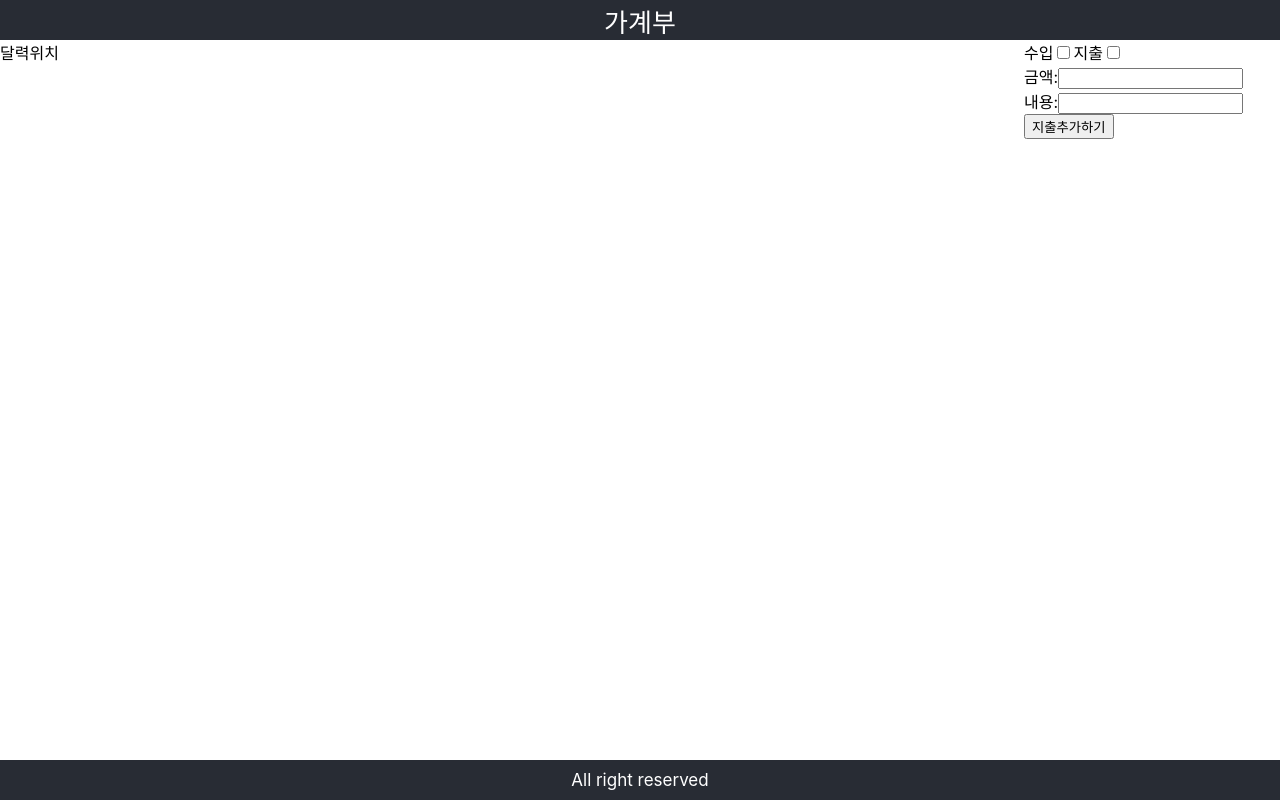
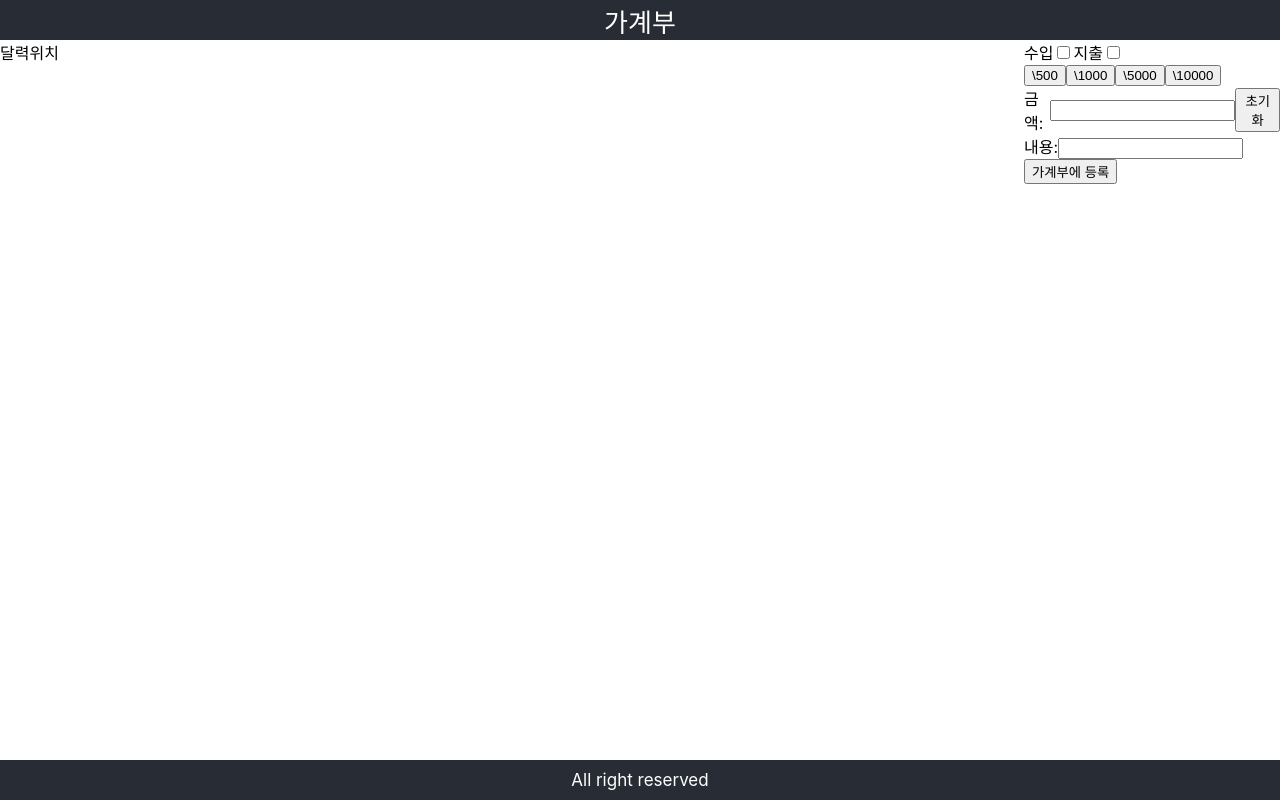
Before and after one commit to psp0/AccountBook, a React (Create React App) app: page / in a window 1280 px wide. Built offline with nearby package versions, Linux system fonts and the light colour scheme.

Commit message:
기본적인 버튼 추가

```diff
--- /dev/null
+++ b/src/components/AddAccount/AddAccount.css
@@ -0,0 +1,4 @@
+.money-input {
+  display: flex;
+  align-items: center;
+}
--- a/src/components/AddAccount/AddAccount.jsx
+++ b/src/components/AddAccount/AddAccount.jsx
@@ -1,4 +1,5 @@
 import React from "react";
+import "./AddAccount.css";
 // import styled from "styled-components";
 
 // const TodoHeadBlock = styled.div`
@@ -35,14 +36,21 @@ function AddAccount() {
         <input type="checkbox" defaultValue={true} />
       </div>
       <div>
+        <button>\500</button>
+        <button>\1000</button>
+        <button>\5000</button>
+        <button>\10000</button>
+      </div>
+      <div className="money-input">
         금액:
         <input type="text" />
+        <button>초기화</button>
       </div>
       <div>
         내용:
         <input type="text" />
       </div>
-      <button>지출추가하기</button>
+      <button>가계부에 등록</button>
     </>
   );
 }
```
